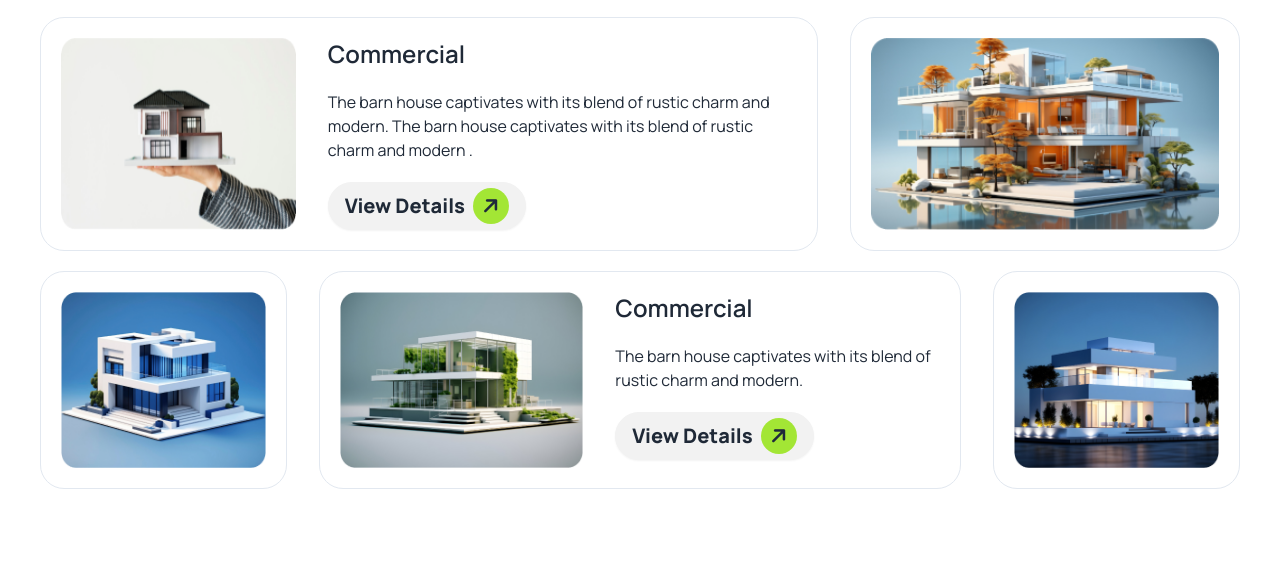
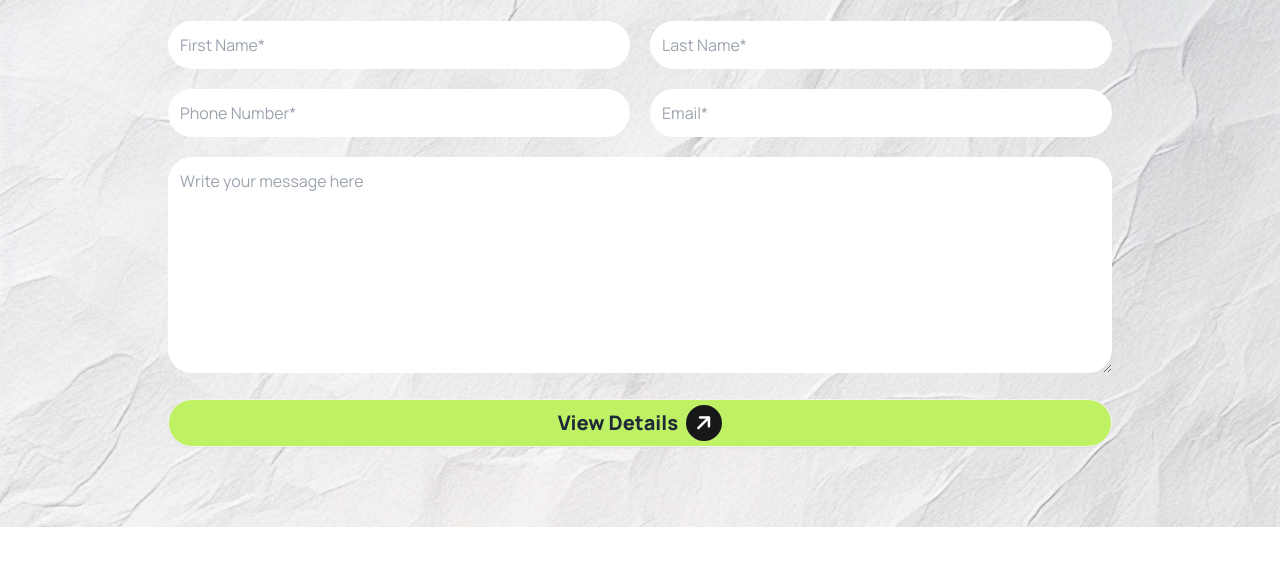
Before and after one commit to Didar-Druboy/assignment-3, a plain HTML site: page item.html in a window 1280 px wide. Shown: the part 231-800 px from the top of the page. Drawn offline with nearby package versions, Linux system fonts and the light colour scheme.

Commit message:
lets connect section done

```diff
--- a/item.html
+++ b/item.html
@@ -17,61 +17,34 @@
 </head>
 <body class="manrope">
     <main class="mx-auto">
-      <section class="bg-slate-100 md:bg-white">
-        <div class="max-w-screen-xl mx-auto px-5 lg:px-10 py-14 lg:py-20 space-y-5">
+      <section class="bg-[url('./assets/bg.jpg')] bg-no-repeat bg-cover">
+        <div class="max-w-screen-lg mx-auto px-5 lg:px-10 py-14 lg:py-20 space-y-6">
           <div>
             <div class="text-center mb-5"><h4 class="text-base font-bold px-5 py-2 bg-slate-100 rounded-3xl inline ">
               <i class="fa-solid fa-arrow-right"></i>
-              Explore our Latest works</h4></div>
+              Let’s Connect</h4></div>
             <div class="space-y-4">
-              <h2 class="text-4xl font-bold text-center">Our Latest Portfolio</h2>
-              <p class="text-base font-medium text-center">The barn house captivates with its blend of rustic charm and <br>
-                modern sophistication, featuring weathered wood, sleek metal accents.</p>
+              <h2 class="text-4xl font-bold text-center">Let’s Discuss Next Project</h2>
+              <p class="text-base font-medium text-center">The barn house captivates with its blend of rustic charm and modern sophistication, <br> featuring weathered wood, sleek metal accents.</p>
             </div>
           </div>
-          <div class="flex flex-col md:flex-row gap-8 justify-center items-center">
-            <div class="flex flex-col md:flex-row basis-2/3 gap-8 p-5 border border-slate-200 rounded-3xl bg-white">
-              <div class="basis-1/3 ">
-                <img src="./assets/img1.png" alt="" class="w-full min-h-48">
-              </div>
-              <div class="space-y-5 basis-2/3">
-                <h4 class="text-2xl font-semibold">Commercial</h4>
-                <p>The barn house captivates with its blend of rustic charm and modern. The barn house captivates with its blend of rustic charm and modern .</p>
-                <div class="card-actions">
-                  <a class="btn font-extrabold text-xl rounded-3xl">View Details
-                      <i class="fa-solid fa-arrow-right bg-lime-400 rounded-full p-2 w-9 h-9 -rotate-45 text-slate-800"></i>
-                    </a>
-                </div>
-              </div>
+          <div class="space-y-5">
+            <div class="grid grid-cols-1 md:grid-cols-2 gap-5">
+              <input type="text" placeholder="First Name*" class="p-3 rounded-3xl">
+              <input type="text" placeholder="Last Name*" class="p-3 rounded-3xl">
             </div>
-            <div class="basis-1/3 p-5 border border-slate-200 rounded-3xl w-full bg-white">
-              <img src="./assets/img2.png" alt="" class="w-full object-fill min-h-48">
+            <div class="grid grid-cols-1 md:grid-cols-2 gap-5">
+              <input type="tel" placeholder="Phone Number*" class="p-3 rounded-3xl">
+              <input type="email" placeholder="Email*" class="p-3 rounded-3xl">
             </div>
-          </div>
-          <div class="flex flex-col md:flex-row gap-8 justify-center items-center">
-            <div class="basis-1/4 p-5 border border-slate-200 rounded-3xl w-full bg-white">
-              <img src="./assets/img3.png" alt="" class="w-full min-h-44">
+            <div>
+              <textarea id="message" name="message" class="w-full p-3 rounded-3xl" rows="8" placeholder="Write your message here"></textarea>
             </div>
-            <div class="flex flex-col md:flex-row basis-2/3 gap-8 p-5 border border-slate-200 rounded-3xl w-full bg-white">
-              <div class="basis-1/2 w-full">
-                <img src="./assets/img4.png" alt="" class="w-full min-h-44">
-              </div>
-              <div class="space-y-5 basis-2/3 w-full">
-                <h4 class="text-2xl font-semibold">Commercial</h4>
-                <p>The barn house captivates with its blend of rustic charm and modern. </p>
-                <div class="card-actions">
-                  <a class="btn font-extrabold text-xl rounded-3xl">View Details
-                      <i class="fa-solid fa-arrow-right bg-lime-400 rounded-full p-2 w-9 h-9 -rotate-45 text-slate-800"></i>
-                    </a>
-                </div>
-              </div>
+            <div class="card-actions w-full">
+              <a class="btn bg-lime-300 font-extrabold text-xl rounded-3xl  w-full">View Details
+                  <i class="fa-solid fa-arrow-right bg-zinc-900 rounded-full p-2 w-9 h-9 -rotate-45 text-white"></i>
+                </a>
             </div>
-            <div class="basis-1/4 p-5 border border-slate-200 rounded-3xl w-full bg-white">
-              <img src="./assets/img5.png" alt="" class="w-full min-h-44">
-            </div>
-          </div>
-          <div class="basis-1/4 p-5 border border-slate-200 rounded-3xl md:hidden bg-white ">
-            <img src="./assets/img3.png" alt="" class="w-full min-h-44">
           </div>
         </div>
       </section>
```
Also changed, not shown: index.html (+35 -3 lines).
